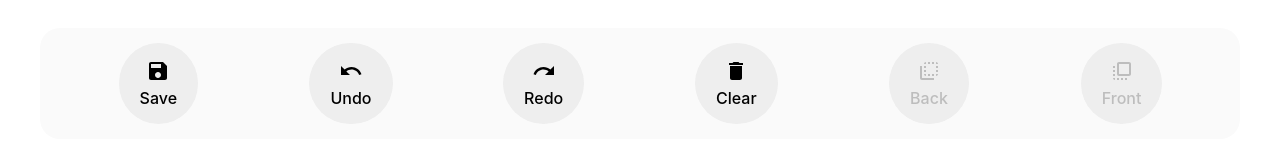
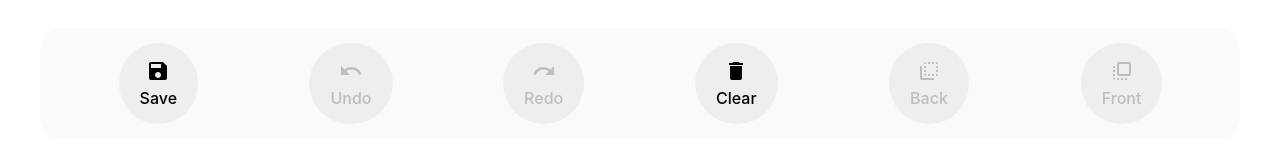
Before and after one commit to ChandlerKenworthy/ultimate-tactics, a React (Vite) app: page / in a window 1280 px wide. Shown: the part 535-693 px from the top of the page. Built offline with nearby package versions, Linux system fonts and the light colour scheme.

Commit message:
Add undo mechanics (doesnt work)

```diff
--- a/src/App.jsx
+++ b/src/App.jsx
@@ -25,11 +25,16 @@ function App() {
         return curr.filter(item => item.id !== lastAction.id);
       })
     } else { // Moving an item on the field, put it back to its original position
+      console.log(lastAction);
       setItems(curr => { // TODO: Doesn't work
         return curr.map(item => {
-          return {
-            ...item,
-            position: {x: lastAction.startX, y: lastAction.endX},
+          if(item.id === lastAction.id) {
+            return {
+              ...item,
+              position: {x: lastAction.startX, y: lastAction.endX},
+            }
+          } else {
+            return item;
           }
         });
       })
@@ -155,6 +160,7 @@ function App() {
           updateItemZIndex={updateItemZIndex}
           handleExport={handleExport}
           handleUndo={handleUndo}
+          historyLength={history.length}
         />
       </DndContext>
       <p>Copyright &copy; (2024) - Chandler Kenworthy</p>
--- a/src/components/BottomMenu.jsx
+++ b/src/components/BottomMenu.jsx
@@ -7,7 +7,7 @@ import FlipToFrontIcon from '@mui/icons-material/FlipToFront';
 import { grey } from '@mui/material/colors';
 import { Grid } from '@mui/material';
 
-export default function BottomMenu({selected, setItems, updateItemZIndex, handleExport, handleUndo}) {
+export default function BottomMenu({selected, setItems, updateItemZIndex, handleExport, handleUndo, historyLength}) {
   return (
     <div style={styles.wrapper}>
       <Grid container spacing={2}>
@@ -19,14 +19,14 @@ export default function BottomMenu({selected, setItems, updateItemZIndex, handle
         </Grid>
         <Grid item xs={2} container justifyContent="center" alignItems="center">
           <button style={styles.btn} onClick={handleUndo}>
-            <UndoIcon fontSize='medium' />
-            <p style={styles.btnText}>Undo</p>
+            <UndoIcon fontSize='medium' style={{color: historyLength ? 'black' : grey[400]}} />
+            <p style={{...styles.btnText, color: historyLength ? 'black' : grey[400]}}>Undo</p>
           </button>
         </Grid>
         <Grid item xs={2} container justifyContent="center" alignItems="center">
           <button style={styles.btn} onClick={() => console.log("implement me")}>
-            <RedoIcon fontSize='medium' />
-            <p style={styles.btnText}>Redo</p>
+            <RedoIcon fontSize='medium' style={{color: historyLength ? 'black' : grey[400]}} />
+            <p style={{...styles.btnText, color: historyLength ? 'black' : grey[400]}}>Redo</p>
           </button>
         </Grid>
         <Grid item xs={2} container justifyContent="center" alignItems="center">
```
